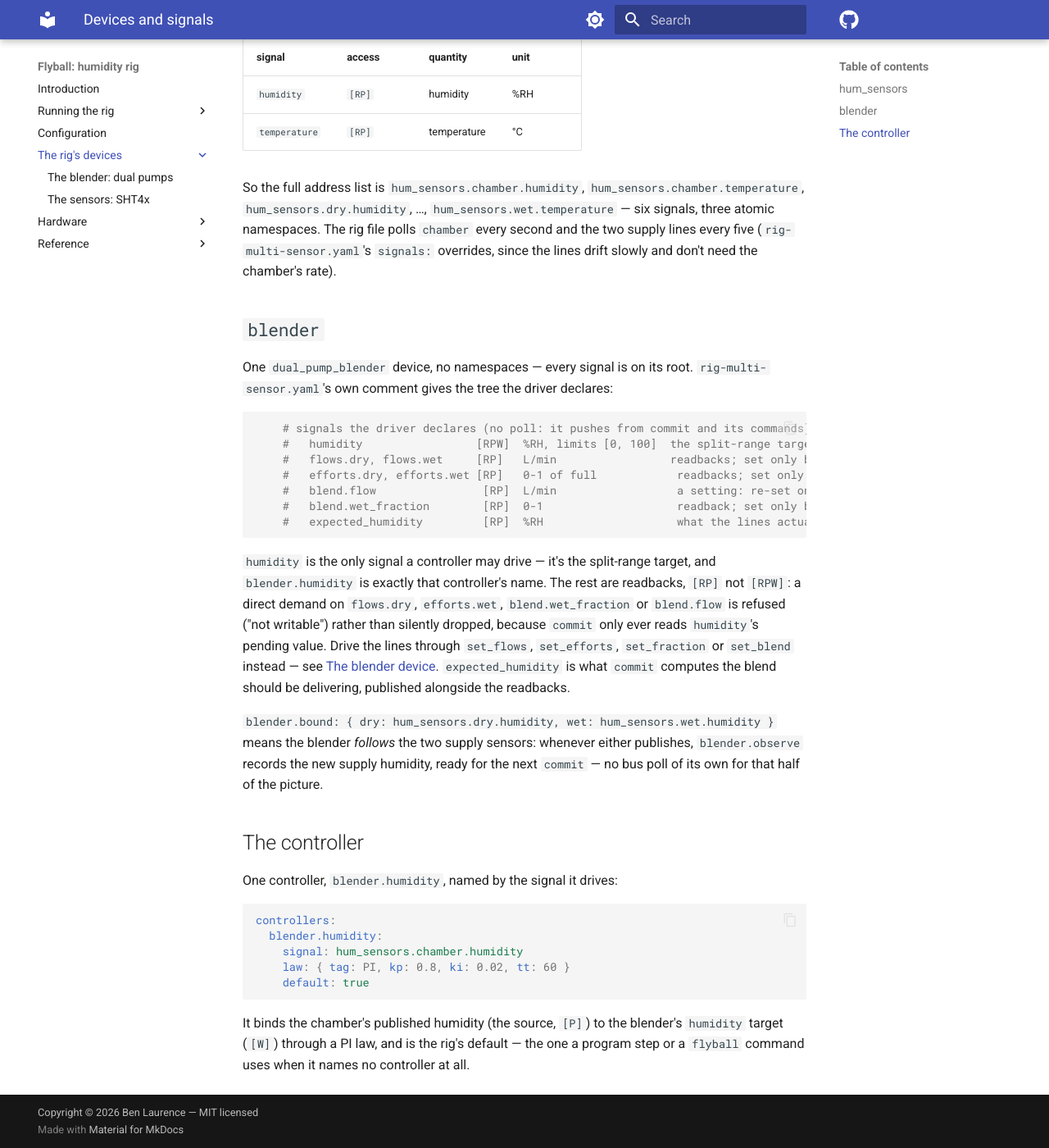
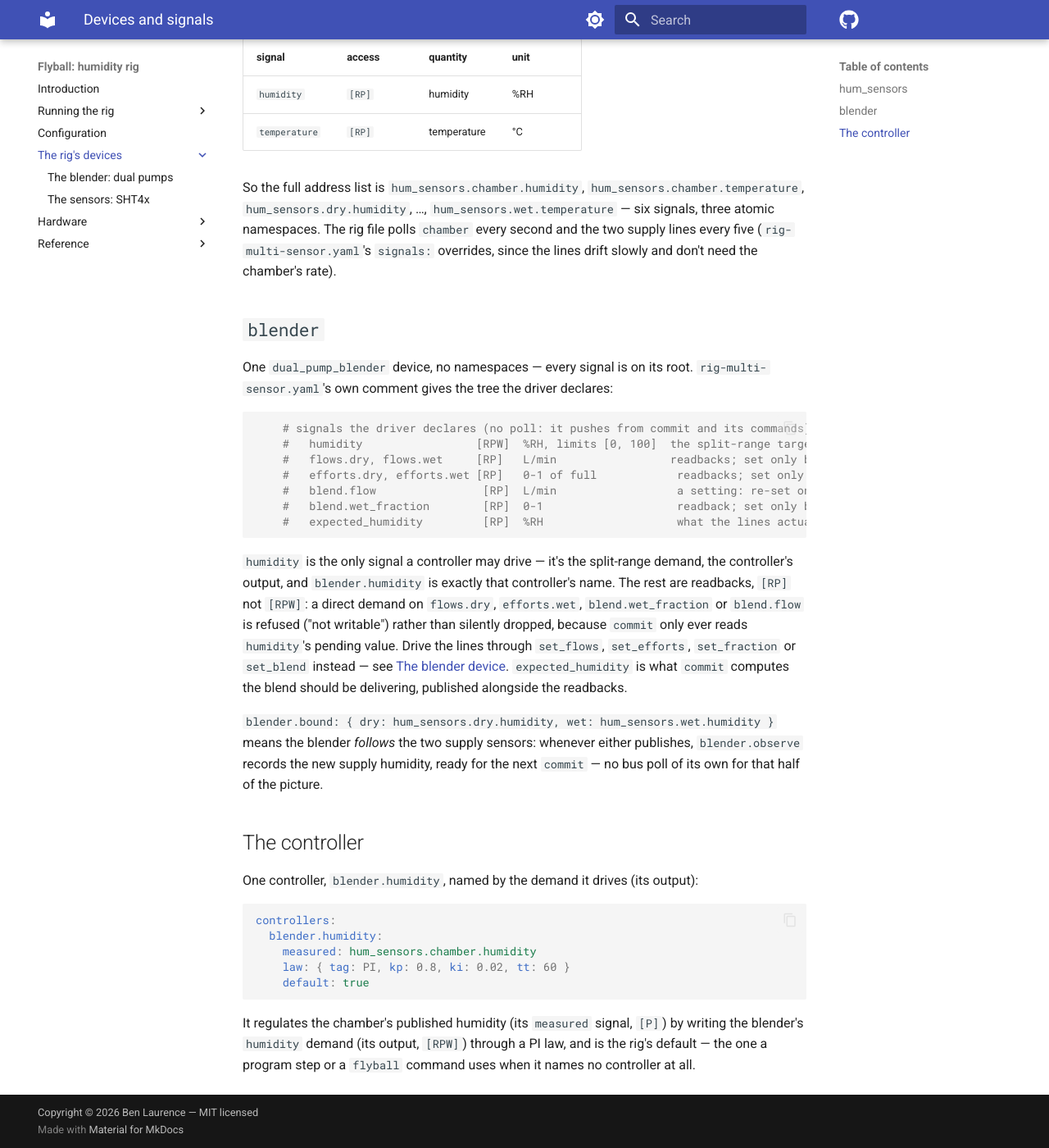
Before and after one commit to bengineer42/humctrl, an MkDocs documentation site: the page built from book/src/3-devices/index.md, in a window 1280 px wide and 1400 px high, scrolled down 1007 px. Shown: the whole window at 82% size. Built offline with MkDocs 1.6.1 and Material for MkDocs 9.7.7, drawn with Linux system fonts in a browser that asks for light colours; comment, search, counter and statistics services are not loaded.

Commit message:
rename: pair flyball wf1-core 38d44e8 (Role.OUTPUT -> readout, controller signal: -> measured:)
The rig files' controller key `signal:` is `measured:`; the blender's
produced signals use the `Readout` descriptor (was `Output`) and the tests
Role.READOUT; the book calls the controller's signals its measured signal
and its output.

Breaks: needs flyball at or after wf1-core 38d44e8; the pin is not moved
here (not merged).

Signed-off-by: Bengineer <158306087+bengineer42@users.noreply.github.com>

````diff
--- a/book/src/3-devices/index.md
+++ b/book/src/3-devices/index.md
@@ -55,7 +55,8 @@ root. `rig-multi-sensor.yaml`'s own comment gives the tree the driver declares:
 ```
 
 `humidity` is the only signal a controller may drive — it's the split-range
-target, and `blender.humidity` is exactly that controller's name. The rest
+demand, the controller's output, and `blender.humidity` is exactly that
+controller's name. The rest
 are readbacks, `[RP]` not `[RPW]`: a direct demand on `flows.dry`,
 `efforts.wet`, `blend.wet_fraction` or `blend.flow` is refused ("not
 writable") rather than silently dropped, because `commit` only ever reads
@@ -71,17 +72,18 @@ next `commit` — no bus poll of its own for that half of the picture.
 
 ## The controller
 
-One controller, `blender.humidity`, named by the signal it drives:
+One controller, `blender.humidity`, named by the demand it drives (its output):
 
 ```yaml
 controllers:
   blender.humidity:
-    signal: hum_sensors.chamber.humidity
+    measured: hum_sensors.chamber.humidity
     law: { tag: PI, kp: 0.8, ki: 0.02, tt: 60 }
     default: true
 ```
 
-It binds the chamber's published humidity (the source, `[P]`) to the
-blender's `humidity` target (`[W]`) through a PI law, and is the rig's
+It regulates the chamber's published humidity (its `measured` signal,
+`[P]`) by writing the blender's `humidity` demand (its output, `[RPW]`)
+through a PI law, and is the rig's
 default — the one a program step or a `flyball` command uses when it names
 no controller at all.
--- a/rig-multi-sensor.yaml
+++ b/rig-multi-sensor.yaml
@@ -48,6 +48,6 @@ devices:
 
 controllers:
   blender.humidity:
-    signal: hum_sensors.chamber.humidity
+    measured: hum_sensors.chamber.humidity
     law: { tag: PI, kp: 0.8, ki: 0.02, tt: 60 }
     default: true
--- a/rig-single-sensor.yaml
+++ b/rig-single-sensor.yaml
@@ -30,6 +30,6 @@ devices:
 
 controllers:
   blender.humidity:
-    signal: chamber_sensor.humidity
+    measured: chamber_sensor.humidity
     law: { tag: PI, kp: 0.8, ki: 0.02, tt: 60 }
     default: true
````
Also changed, not shown: book/src/2-config/index.md (+4 -3 lines), 2 other files.
